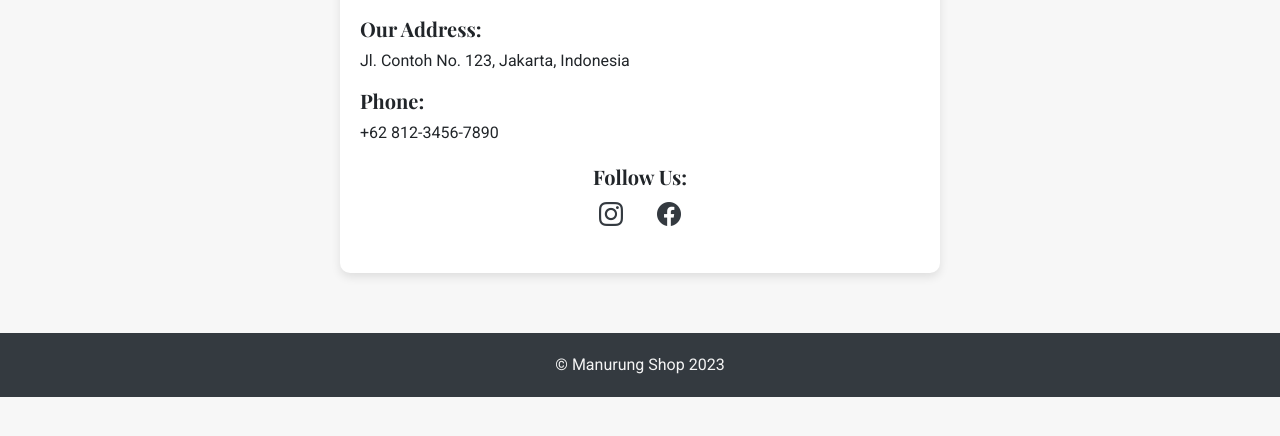
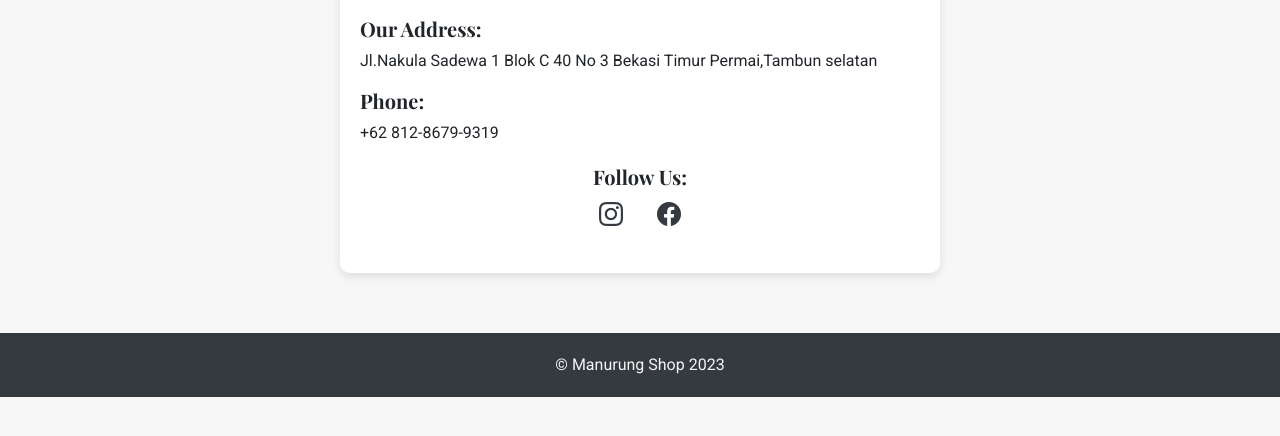
Before and after one commit to royaldinan/ManurungShop, a plain HTML site: page produk.html in a window 1280 px wide. Shown: the part 256-692 px from the top of the page. Drawn offline with nearby package versions, Linux system fonts and the light colour scheme.

Commit message:
Update produk.html

```diff
--- a/produk.html
+++ b/produk.html
@@ -109,9 +109,9 @@
             <div class="contact-info">
                 <img src="store-image.jpg" alt="Store Image" /> <!-- Ganti dengan path gambar toko -->
                 <h5>Our Address:</h5>
-                <p>Jl. Contoh No. 123, Jakarta, Indonesia</p>
+                <p>Jl.Nakula Sadewa 1 Blok C 40 No 3 Bekasi Timur Permai,Tambun selatan</p>
                 <h5>Phone:</h5>
-                <p>+62 812-3456-7890</p>
+                <p>+62 812-8679-9319</p>
 
                 <div class="social-links">
                     <h5>Follow Us:</h5>
```
